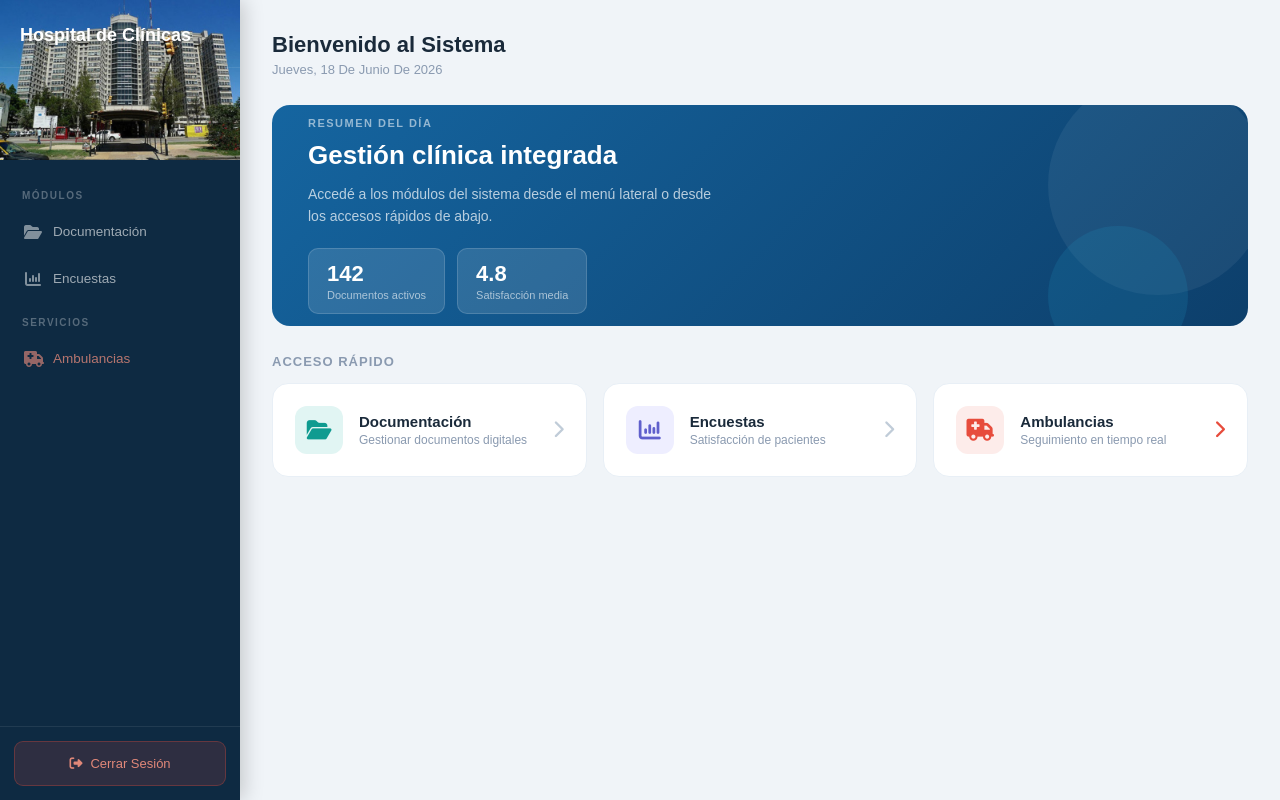
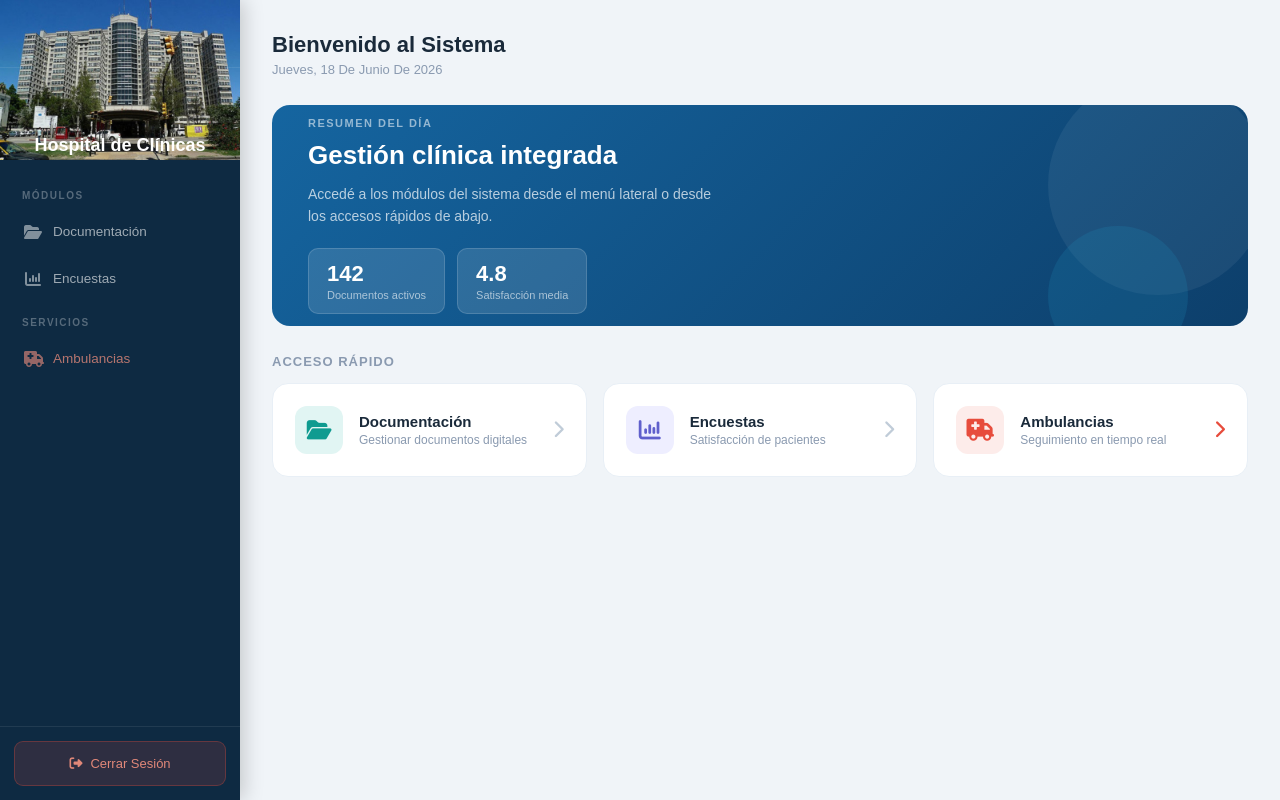
Before and after one commit to nexalud/UTU-ISBO-Proyecto-2026---S.I.G.S.M, a PHP site: page /indexH.html in a window 1280 px wide, after a click on "INGRESAR". Run offline with PHP 8.4, Linux system fonts and the light colour scheme.

Commit message:
refactor: se cambió de posición un elemento

```diff
--- a/styleH.css
+++ b/styleH.css
@@ -197,6 +197,10 @@ button:hover {
   font-size: 18px;
   font-weight: 900;
   line-height: 1.3;
+  position: relative;
+    top: 110px;
+    display: flex;
+    justify-content: center;
 }
 
 .sidebar-nav {
```
